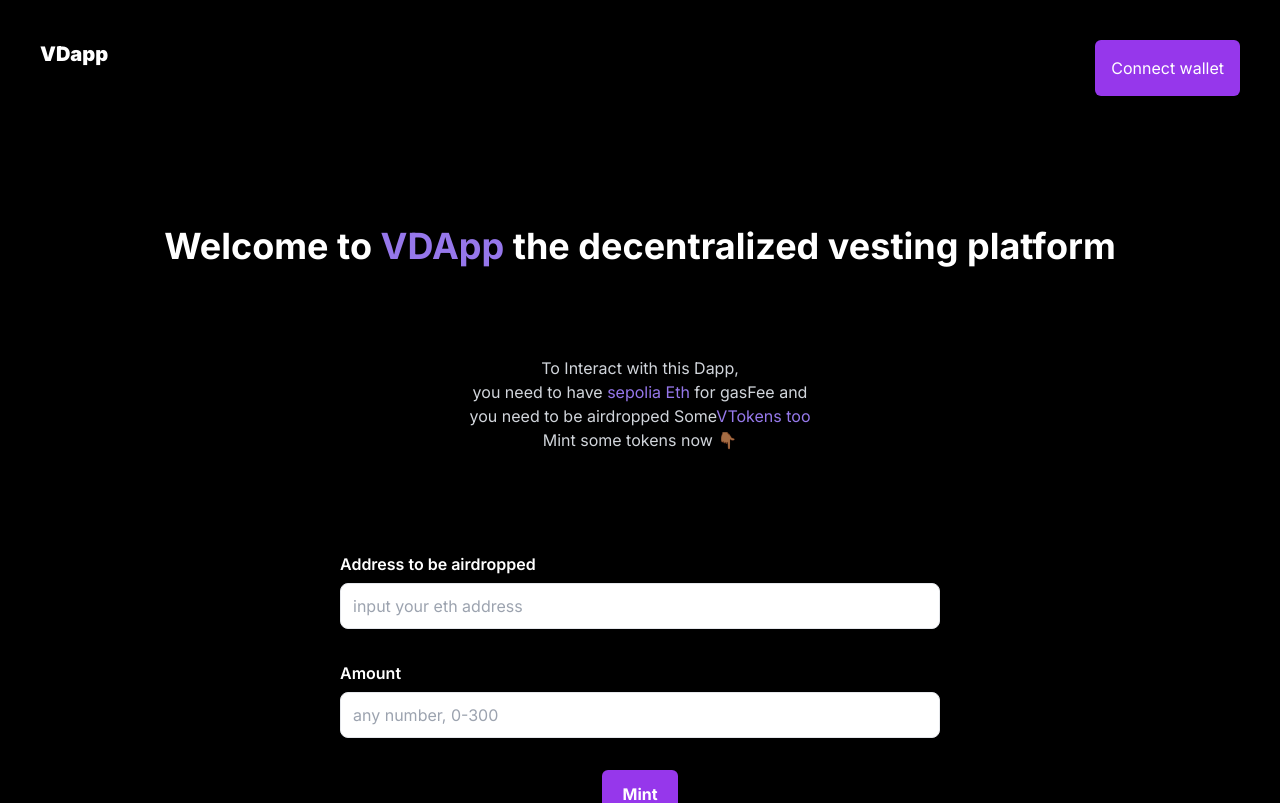
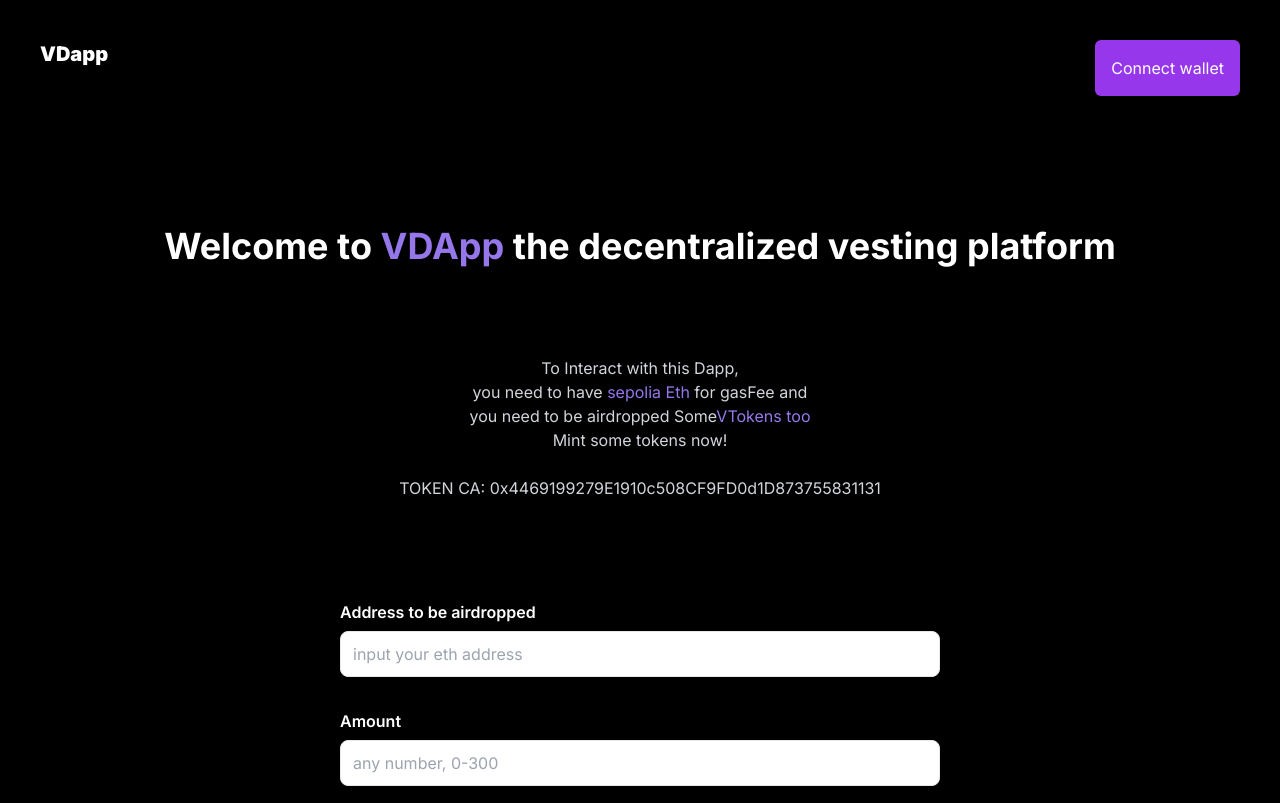
Before and after one commit to KoxyG/VestingDapp, a Next.js app: page / in a window 1280 px wide. Shown: the top 803 px of the page. Built offline with nearby package versions, Linux system fonts and the light colour scheme.

Commit message:
TOKEN CA

```diff
--- a/src/app/page.jsx
+++ b/src/app/page.jsx
@@ -410,7 +410,11 @@ export default function Home() {
               <br />
               you need to be airdropped Some
               <span className="text-[#9679eb]">VTokens too</span>
-              <br /> Mint some tokens now 👇🏾
+              <br /> Mint some tokens now!
+              <br />
+              <br />
+              <span>TOKEN CA:  0x4469199279E1910c508CF9FD0d1D873755831131</span>
+
             </p>
 
             <form onSubmit={mintToken}>
```
